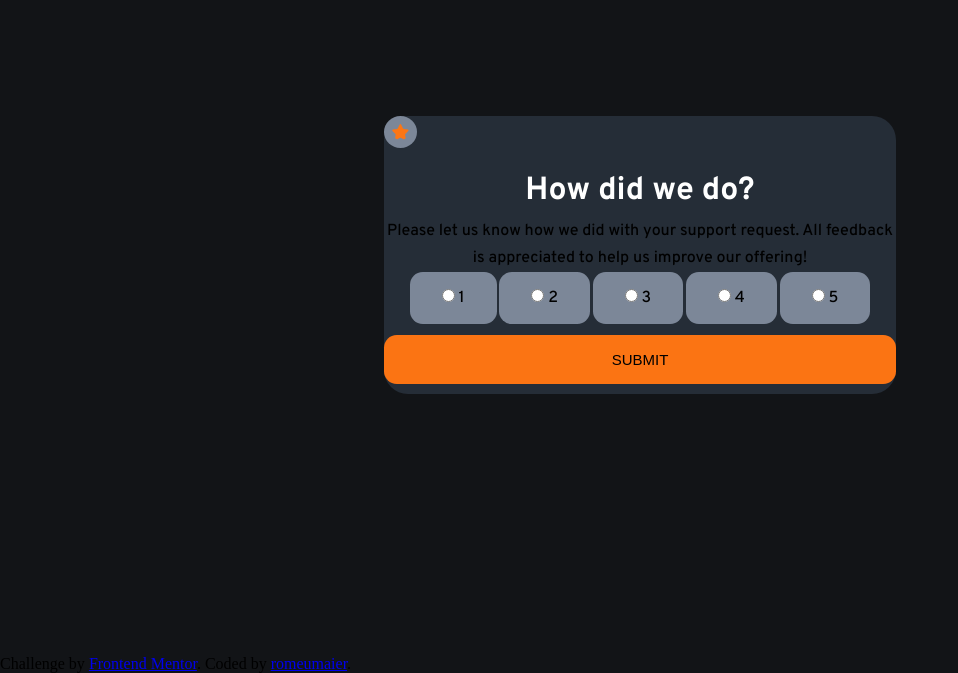
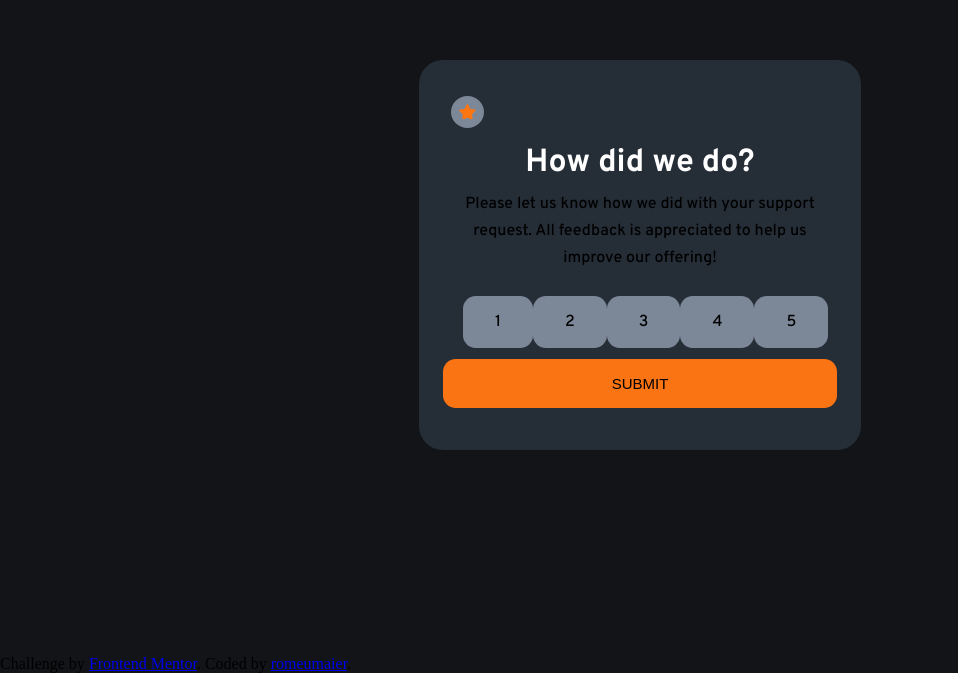
Before and after one commit to Edsonromeumaier/Rating-component, a plain HTML site: page index.html in a window 1280 px wide. Shown: the part 145-818 px from the top of the page, without its empty margins (0-958 px from the left). Drawn offline with Linux system fonts and the light colour scheme.

Commit message:
melhorias

```diff
--- a/index.html
+++ b/index.html
@@ -6,15 +6,15 @@
   <meta name="viewport" content="width=device-width, initial-scale=1.0"> <!-- displays site properly based on user's device -->
   <link rel="icon" type="image/png" sizes="32x32" href="./images/favicon-32x32.png">
   <link rel="stylesheet" href="./style.css">
-  <script defer src="./design/script.js"></script>
+  <script src="./script.js"></script>
 </head>
 <body>
-     <main>
+  <main>
     <div class="card">
        <div class="icon">
        <img src="./images/icon-star.svg" alt="star" class="circle-star">
       </div>
-       <div class="text">
+       <div class="message">
             <h1 class="heading">How did we do?</h1>
             <p class="paragraph">Please let us know how we did with your support request. All feedback is appreciated
             to help us improve our offering!</p>
@@ -22,32 +22,35 @@
       <form method="dialog">
                 <div class="seletores">
                   <div class="option">
-                      <input class="circle" type="radio" id="opt1" value="1" aria-label="Opção númer um">
+                      <input type="radio" id="opt1" value="1" aria-label="Opção númer um" checked="">
                       <label for="opt1">1</label>
                   </div>
 
                   <div class="option">
-                    <input class="circle" type="radio" id="opt2" value="2"aria-label="Opção númer dois">
+                    <input type="radio" id="opt2" value="2"aria-label="Opção númer dois" checked="">
                     <label for="opt2">2</label>
                   </div>
 
                   <div class="option">
-                    <input class="circle" type="radio" id="opt3" value="3"aria-label="Opção númer três">
+                    <input type="radio" id="opt3" value="3"aria-label="Opção númer três" checked="">
                     <label for="opt3">3</label>
                   </div>
 
                   <div class="option">
-                    <input class="circle" type="radio" id="opt4" value="4" aria-label="Opção númer quatro">
+                    <input type="radio" id="opt4" value="4" aria-label="Opção númer quatro" checked="">
                     <label for="opt4">4</label>
                   </div>
 
                   <div class="option">
-                    <input class="circle" type="radio" id="opt5" value="5"aria-label="Opção númer cinco">
+                    <input type="radio" id="opt5" value="5"aria-label="Opção númer cinco" checked="">
                     <label for="opt5">5</label>
                   </div>
                 </div>
+
+                <button class="btn" type="submit" id="btn"> Submit </button>
+
       </form>
-      <button class="btn" type="submit" id="btn"> Submit </button>
+
     </div>
       <!-- Rating state end -->
   <!-- Thank you state start -->
--- a/script.js
+++ b/script.js
@@ -1,10 +1,22 @@
-const modal = document.querySelector(".modal");
+const modal=document.querySelector(".thankYu");
 
-const openModalBtn = document.querySelector(".open");
+const openModalBtn = document.querySelector(".btn");
 
-const closeModalBtn = document.querySelector(".closeBtn");
+const closeModalBtn = document.querySelector(".btnClose");
+
+const cardElement = document.querySelector(".card");
+
+const form = document.querySelector('form');
+
+const ratingElement = document.getElementsByClassName('rating');
 
 
-openModalBtn.addEventListener("click",() => modal.showModal());
+openModalBtn.addEventListener("click",() => {
+    cardElement.style.display = "none";
+    modal.showModal();
+});
 
-closeModalBtn.addEventListener("click",()=> modal.closest());
+closeModalBtn.addEventListener("click",()=> {
+    modal.close();
+    cardElement.style.display = "block";
+});
--- a/style.css
+++ b/style.css
@@ -34,14 +34,15 @@
     }
     .card {
       background-color: var(--DarkBlue);
-      height: 60%;
-      width: 40%;
+      max-width: 27.6rem;
       border-radius: 1.5em;
-      justify-content: center;
-
+      padding: 1.8rem 1.5rem 2rem;
 
     }
     .icon{
+    display:flex;
+    align-items: center;
+    justify-content: center;
     width: 3rem;
     height: 3rem;
     }
@@ -51,9 +52,11 @@
         border-radius: 50%;
         padding: 0.5em;
       }
-      .text{
 
+     .message{
+        margin-bottom: 1.5rem;
       }
+
     .heading {
       color:var(--White);
       line-height: 1.7em;
@@ -75,22 +78,37 @@
       display: flex;
       justify-content: space-between;
       margin: 0 auto;
+    }
 
-
-
-    }
     .option{
 
       background-color: var(--MediumGrey);
       border-radius: 0.8em;
       padding:1em 2em;
       cursor: pointer;
-
-    }
-    .circle{
-
     }
 
+    .option label{
+      transition: background-color .3s ease-in-out,color .8s ease-in-out;
+    }
+
+    .option label:hover{
+      background-color: var(--Orange);
+      color: var(--white);
+      cursor: pointer;
+    }
+
+
+
+    .option input[type="radio"]{
+      position:absolute;
+      z-index: -1;
+    }
+
+    .option input[type="radio"]:checked + label{
+      background-color: var(--MediumGrey);
+      color: var(--white);
+    }
     .btn{
       text-transform: uppercase;
       font-weight: 500;
@@ -106,6 +124,8 @@
       cursor: pointer;
       transition: color 0.3s, filter 0.3s;
     }
+
+
     .btn:hover, .btn:focus{
       filter: brightness(1.2);
       color: var(--VeryDarkBlue);
```
